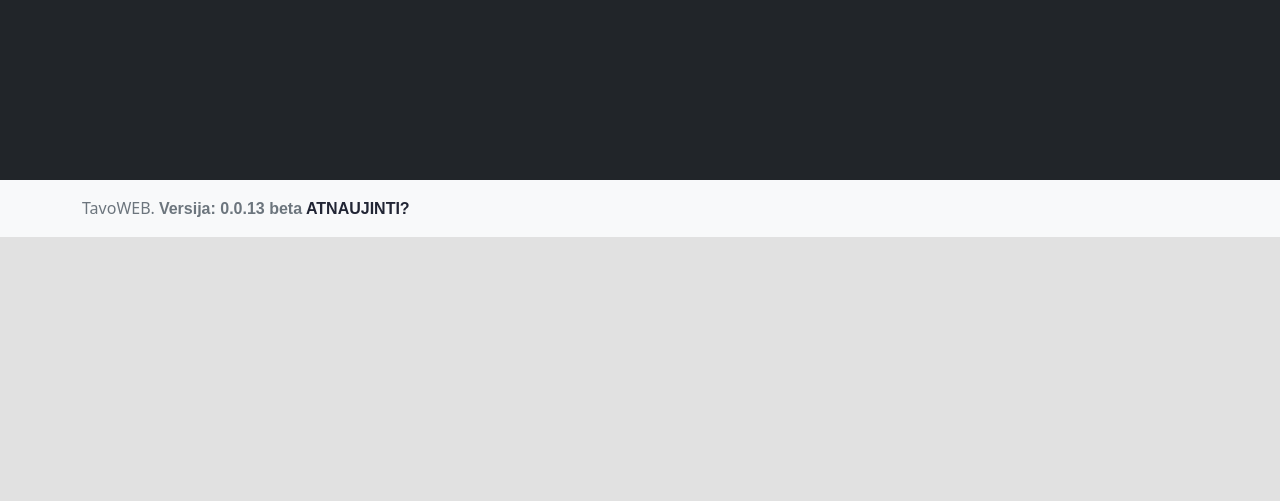
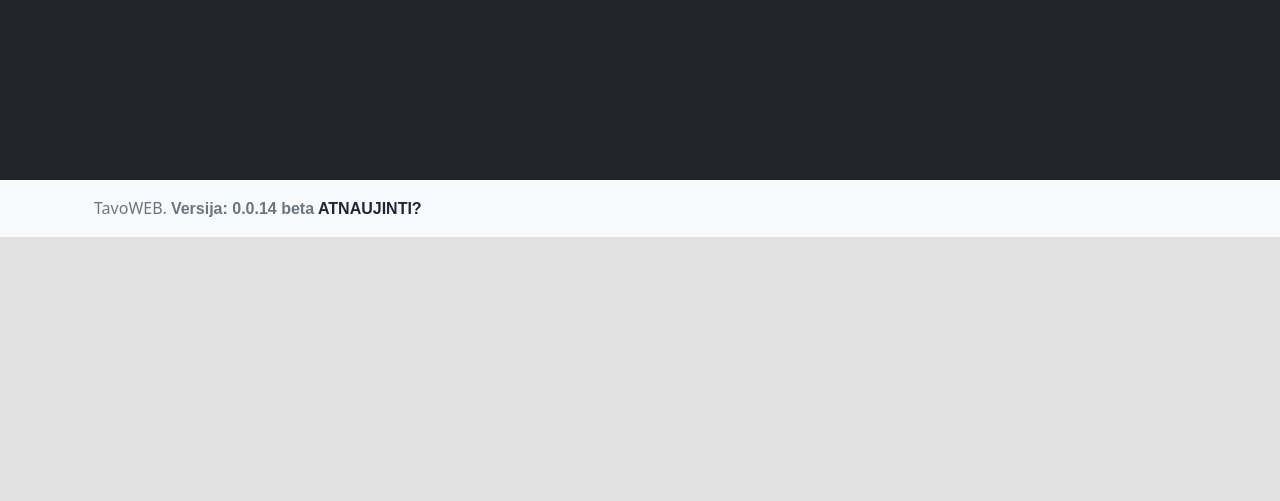
Before and after one commit to tavoweb/tavoweb.eu, a PHP site: page /index.php in a window 1280 px wide. Shown: the part 299-800 px from the top of the page. Run offline with PHP 8.4, Linux system fonts and the light colour scheme.

Commit message:
0.0.14 beta

```diff
--- a/header.php
+++ b/header.php
@@ -3,103 +3,64 @@
 <html lang="en">
 
 <head>
-
     <meta charset="UTF-8">
-
     <meta name="viewport" content="width=device-width, initial-scale=1.0">
-
     <title>TavoWEB</title>
-
-    <link rel="stylesheet" href="https://maxcdn.bootstrapcdn.com/bootstrap/4.5.2/css/bootstrap.min.css">
-
-    <script src="https://ajax.googleapis.com/ajax/libs/jquery/3.5.1/jquery.min.js"></script>
-
-    <script src="https://cdnjs.cloudflare.com/ajax/libs/popper.js/1.16.0/umd/popper.min.js"></script>
-
-    <script src="https://maxcdn.bootstrapcdn.com/bootstrap/4.5.2/js/bootstrap.min.js"></script>
-
+    <!-- Bootstrap 5 CSS -->
+    <link href="https://cdn.jsdelivr.net/npm/bootstrap@5.3.0-alpha1/dist/css/bootstrap.min.css" rel="stylesheet">
+    <!-- jQuery (reikalingas tik jei naudosite jį su Bootstrap komponentais, pvz., modaliems, kuris nėra būtinas su Bootstrap 5) -->
+    <!-- <script src="https://ajax.googleapis.com/ajax/libs/jquery/3.5.1/jquery.min.js"></script> -->
+    <!-- Bootstrap 5 Bundle JS (apima Popper.js ir Bootstrap JS) -->
+    <script src="https://cdn.jsdelivr.net/npm/bootstrap@5.3.0-alpha1/dist/js/bootstrap.bundle.min.js"></script>
 </head>
-
 <head>
-
     <meta charset="utf-8">
-
     <meta name="viewport" content="width=device-width, initial-scale=1">
-
     <meta name="description" content="">
-
     <meta name="author" content="TavoWEB">
 
 
 
 
-
     <link rel="canonical" href="https://getbootstrap.com/docs/5.0/examples/headers/">
-
     <link href="css/style.css" rel="stylesheet">
-
     <link href="assets/dist/css/bootstrap.min.css" rel="stylesheet">
-
 
 
 </head>
 
 <body>
-
     <header class="p-3 bg-dark text-white">
 
 
-
         <nav class="navbar navbar-expand-lg navbar-light bg-light">
-
             <a class="navbar-brand logo" href="/"><img class="logo" src="https://www.tavoweb.lt/wp-content/uploads/2020/12/logoj.png"></a>
-
             <button class="navbar-toggler" type="button" data-toggle="collapse" data-target="#navbarNav" aria-controls="navbarNav" aria-expanded="false" aria-label="Toggle navigation">
-
                 <span class="navbar-toggler-icon"></span>
-
             </button>
-
             <div class="collapse navbar-collapse" id="navbarNav">
-
                 <ul class="navbar-nav">
-
                     <li class="nav-item active">
-
                         <a href="pass-generator.php" class="nav-link px-2 text-black">Slaptažodžių generatorius</a>
-
                     </li>
-
                     <li class="nav-item">
 
 
-
                     </li>
-
                     <li class="nav-item">
 
 
-
                     </li>
-
                     <li class="nav-item dropdown">
-
                     <li class="nav-item">
 
 
-
                     </li>
-
                     <li class="nav-item">
 
 
-
                     </li>
-
                     <li class="nav-item">
-
                         <a href="https://tavoweb.lt" class="nav-link px-3 text-black">TavoWEB.lt</a>
-
                     </li>
-
     </header>
--- a/version.txt
+++ b/version.txt
@@ -1 +1 @@
-0.0.13 beta
+0.0.14 beta
```
Lines whose indentation alone changed are shown as unchanged.
